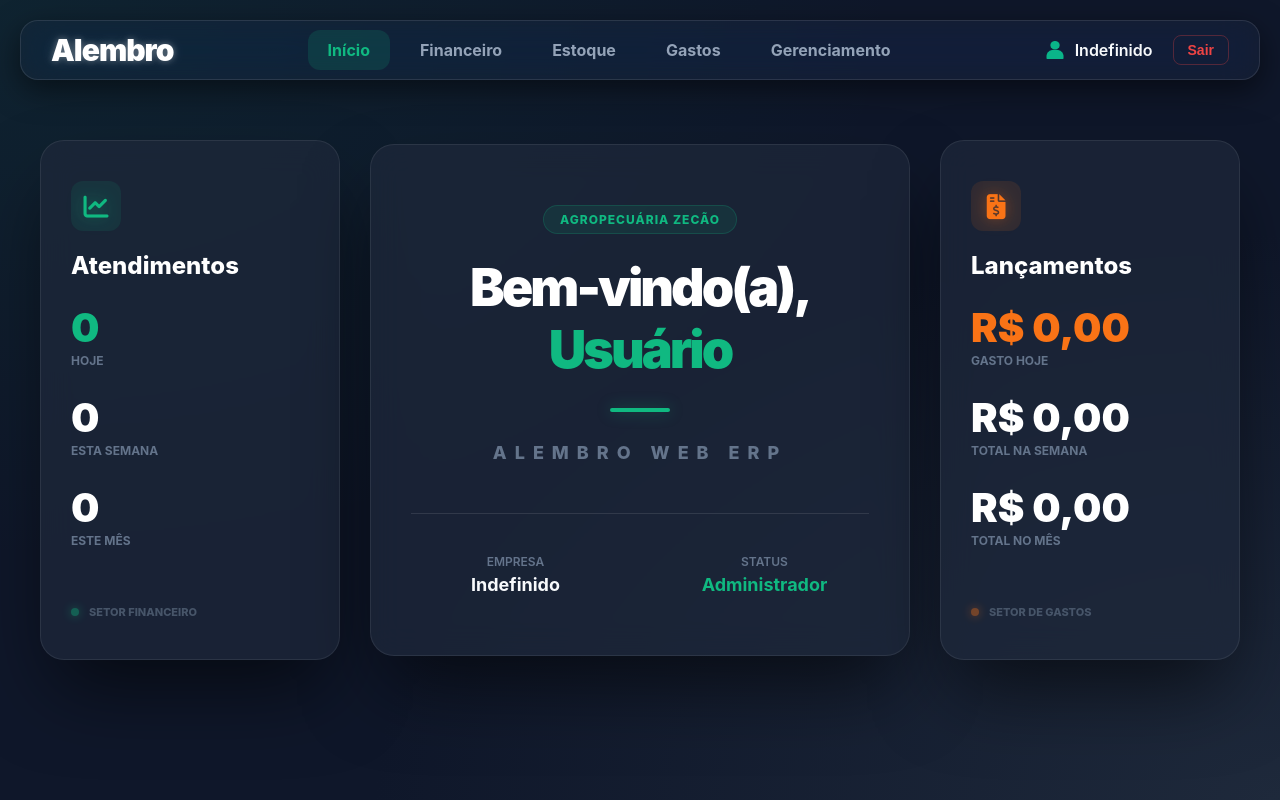
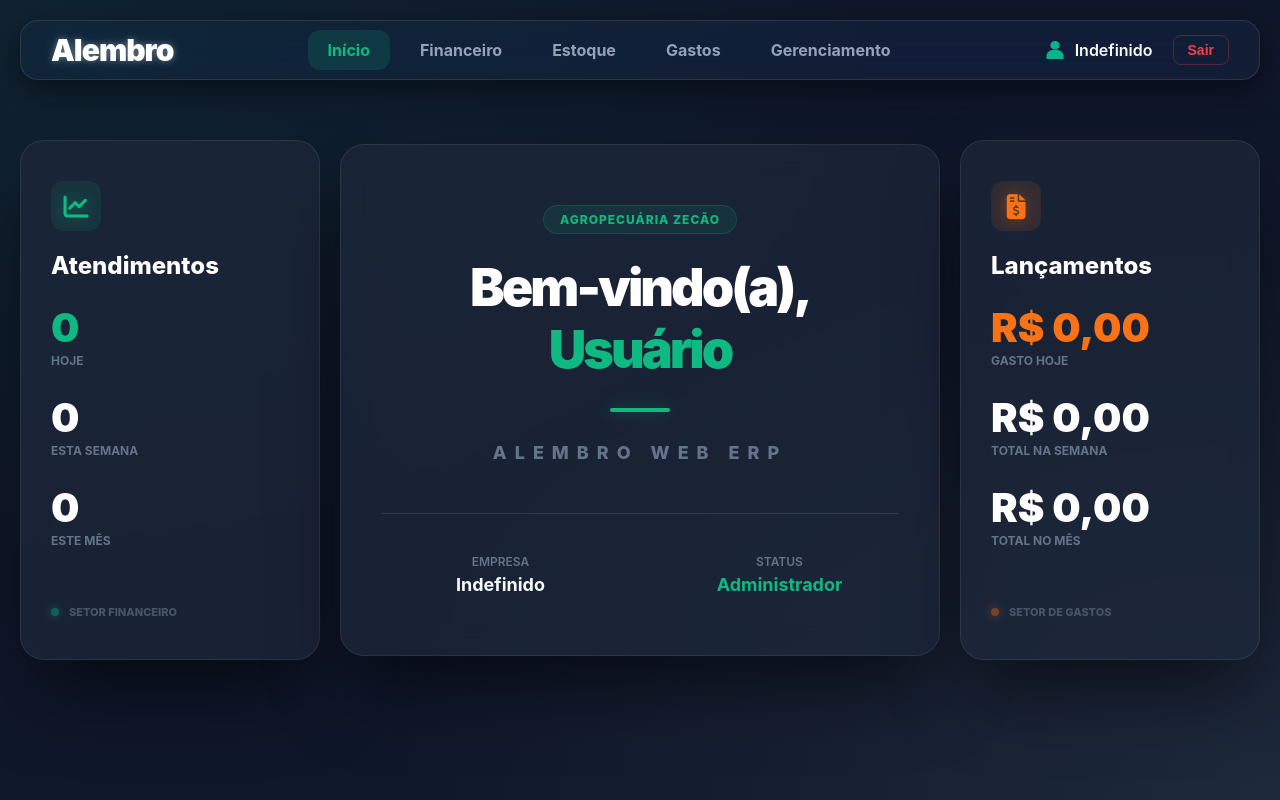
Before and after one commit to murilo813/AlembroWebERP-Frontend, a Vue app: page /home in a window 1280 px wide. Built offline with nearby package versions, Linux system fonts and the light colour scheme; no server answers; sample sign-in values are in the browser's storage.

Commit message:
chore: ajuste no espaçamento entre cards na home

```diff
--- a/src/views/Home/home.css
+++ b/src/views/Home/home.css
@@ -12,10 +12,10 @@
     display: flex;
     align-items: center;
     justify-content: center;
-    gap: 3rem;
+    gap: 2rem;
     width: 100%;
-    max-width: 180rem;
-    padding: 0 4rem;
+    max-width: 160rem;
+    padding: 0 2rem;
 }
 .placeholder-sidebar {
     width: 30rem;
@@ -24,6 +24,7 @@
 .welcome-section {
     display: flex;
     flex: 1;
+    max-width: 85rem;
     justify-content: center;
     min-width: 0;
 }
@@ -32,8 +33,9 @@
     backdrop-filter: blur(1.6rem);
     -webkit-backdrop-filter: blur(1.6rem);
     border: 0.1rem solid rgba(255, 255, 255, 0.08);
-    width: 85rem;
-    max-width: 90vw;
+
+    width: 100%;
+
     padding: 6rem 4rem;
     border-radius: 2.4rem;
     box-shadow: 0 4rem 8rem -1.5rem rgba(0, 0, 0, 0.6);
```
